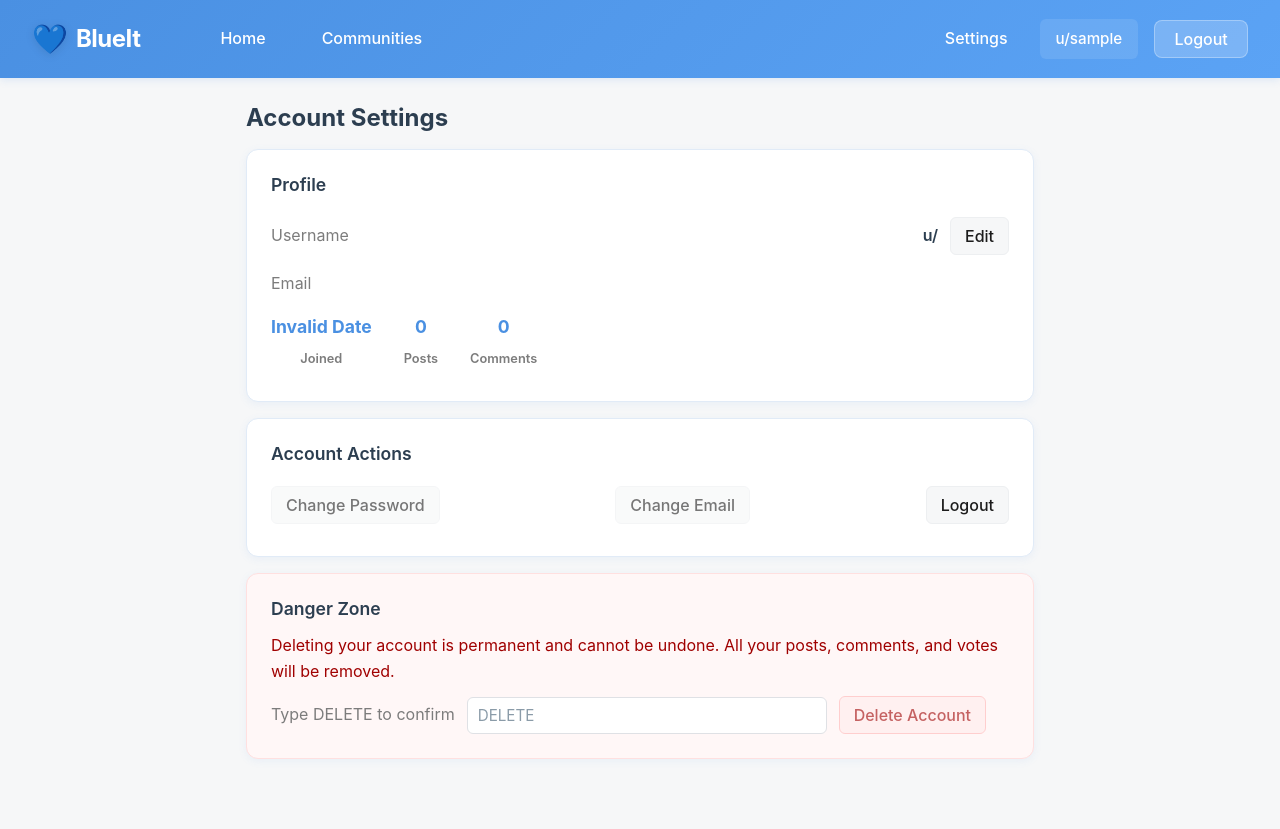
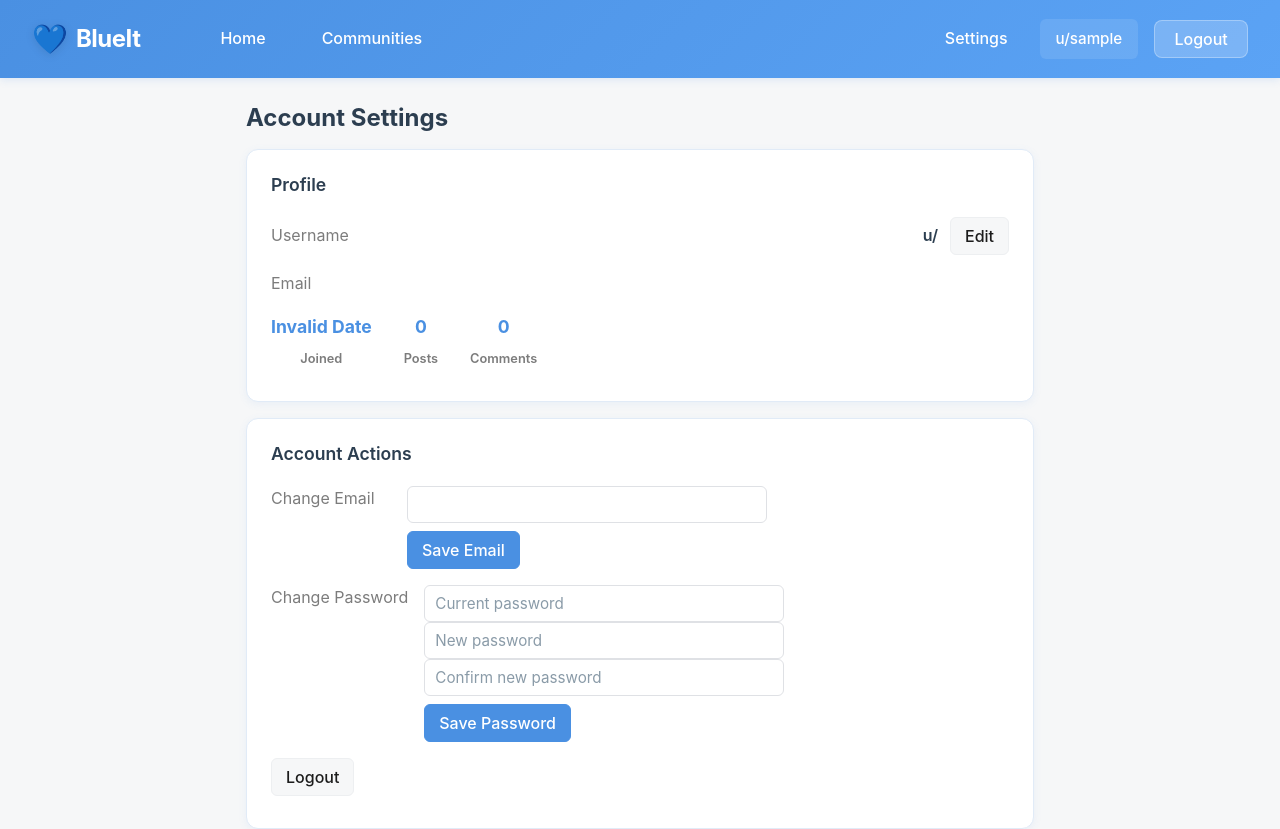
Before and after one commit to GraceZhang64/reddit_project, a React (Vite) app in the folder client/: page /settings in a window 1280 px wide. Shown: the top 829 px of the page. Built offline with nearby package versions, Linux system fonts and the light colour scheme; no server answers; sample sign-in values are in the browser's storage.

Commit message:
settings page with ability to change user/pass

```diff
--- a/client/src/pages/SettingsPage.tsx
+++ b/client/src/pages/SettingsPage.tsx
@@ -172,9 +172,79 @@ export default function SettingsPage() {
 
         <section className="card">
           <h2 className="section-title">Account Actions</h2>
+          {/* Change Email */}
+          <div className="row" style={{ alignItems: 'flex-start' }}>
+            <div className="label">Change Email</div>
+            <div className="edit-group">
+              <input
+                className="input"
+                type="email"
+                placeholder={email}
+                value={email}
+                onChange={(e) => setEmail(e.target.value)}
+              />
+              <div className="edit-actions">
+                <button className="btn primary" disabled={saving} onClick={async () => {
+                  setSaving(true); setMessage('');
+                  try {
+                    const res = await authService.updateEmail(email);
+                    setMessage(res.message);
+                  } catch (e: any) {
+                    setMessage(e?.response?.data?.error || 'Failed to update email');
+                  } finally { setSaving(false); }
+                }}>
+                  {saving ? 'Saving...' : 'Save Email'}
+                </button>
+              </div>
+            </div>
+          </div>
+
+          {/* Change Password */}
+          <div className="row" style={{ alignItems: 'flex-start' }}>
+            <div className="label">Change Password</div>
+            <div className="edit-group">
+              <input
+                className="input"
+                type="password"
+                placeholder="Current password"
+                onChange={(e) => (e.target as HTMLInputElement).dataset.curr = e.target.value}
+              />
+              <input
+                className="input"
+                type="password"
+                placeholder="New password"
+                onChange={(e) => (e.target as HTMLInputElement).dataset.newp = e.target.value}
+              />
+              <input
+                className="input"
+                type="password"
+                placeholder="Confirm new password"
+                onChange={(e) => (e.target as HTMLInputElement).dataset.conf = e.target.value}
+              />
+              <div className="edit-actions">
+                <button className="btn primary" disabled={saving} onClick={async (ev) => {
+                  const group = (ev.currentTarget.closest('.edit-group') as HTMLElement);
+                  const inputs = group.querySelectorAll('input[type="password"]') as NodeListOf<HTMLInputElement>;
+                  const curr = inputs[0].value; const next = inputs[1].value; const conf = inputs[2].value;
+                  setMessage('');
+                  if (next !== conf) { setMessage('Passwords do not match'); return; }
+                  if (next.length < 8 || !/[A-Z]/.test(next) || !/[a-z]/.test(next) || !/[0-9]/.test(next)) { setMessage('Password must be 8+ chars with upper, lower, and number'); return; }
+                  setSaving(true);
+                  try {
+                    const res = await authService.updatePassword(curr, next);
+                    setMessage(res.message);
+                    inputs.forEach(i => i.value = '');
+                  } catch (e: any) {
+                    setMessage(e?.response?.data?.error || 'Failed to update password');
+                  } finally { setSaving(false); }
+                }}>
+                  {saving ? 'Saving...' : 'Save Password'}
+                </button>
+              </div>
+            </div>
+          </div>
+
           <div className="row">
-            <button className="btn" disabled title="Not implemented">Change Password</button>
-            <button className="btn" disabled title="Not implemented">Change Email</button>
             <button className="btn" onClick={async () => { await authService.logout(); window.location.href = '/auth'; }}>Logout</button>
           </div>
         </section>
--- a/client/src/services/auth.ts
+++ b/client/src/services/auth.ts
@@ -174,6 +174,25 @@ class AuthService {
       }
     );
   }
+
+  // Update email (server-driven)
+  async updateEmail(newEmail: string): Promise<{ message: string; user: Partial<User> }> {
+    const response = await axios.post<{ message: string; user: Partial<User> }>(`${API_URL}/update-email`, { newEmail });
+    // Update cached user
+    const stored = this.getUser();
+    if (stored) {
+      const updated = { ...stored, email: response.data.user.email as string };
+      const storage = localStorage.getItem('access_token') ? localStorage : sessionStorage;
+      storage.setItem('user', JSON.stringify(updated));
+    }
+    return response.data;
+  }
+
+  // Update password (server-driven)
+  async updatePassword(currentPassword: string, newPassword: string): Promise<{ message: string }> {
+    const response = await axios.post<{ message: string }>(`${API_URL}/update-password`, { currentPassword, newPassword });
+    return response.data;
+  }
 }
 
 export const authService = new AuthService();
```
Also changed, not shown: 2 other files (tests, documents, lock files or other folders).
